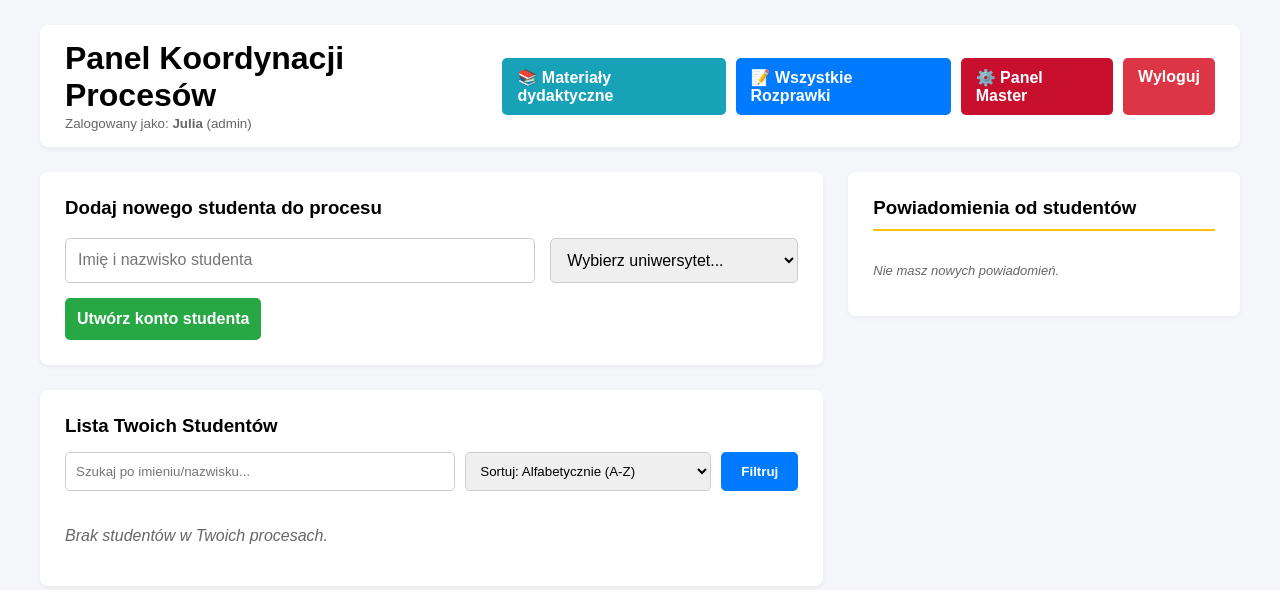
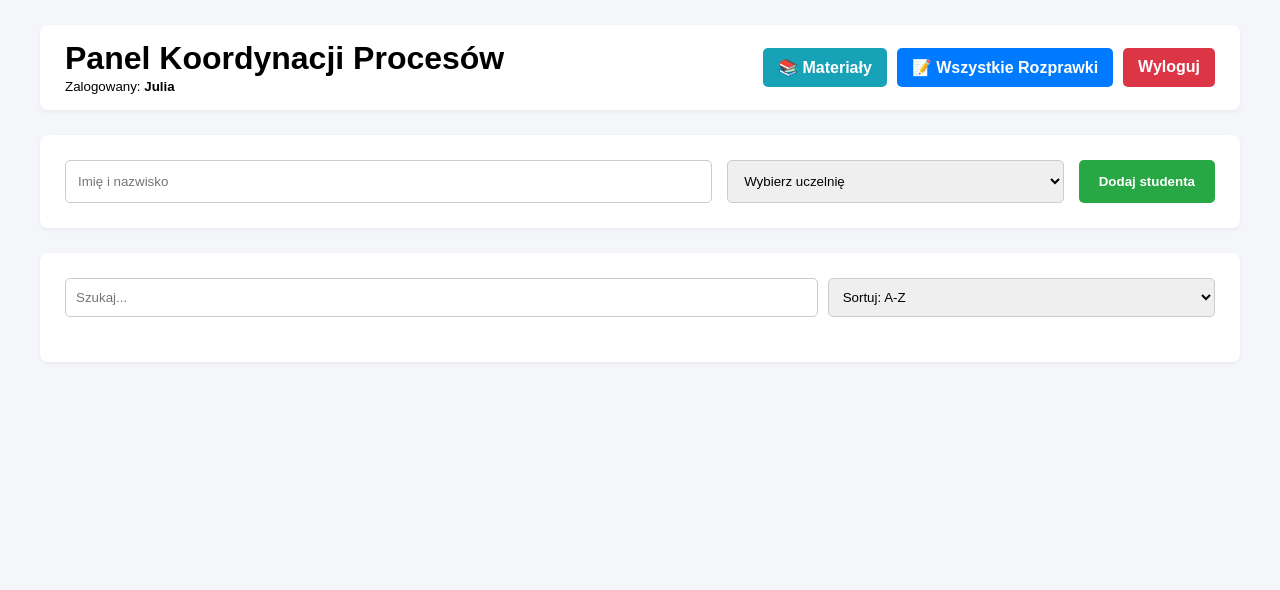
Before and after one commit to kubad0101-creator/rozprawki-app, a Flask app: page /panel in a window 1280 px wide. Shown: the top 590 px of the page. Run offline with Flask 3, Linux system fonts and the light colour scheme; the visitor is signed in with stand-in values (Sample User, id 1); data comes from the database, SQL or seed files in the repository; data that the repository does not hold is empty.

Commit message:
Update panel_dashboard.html

```diff
--- a/templates/panel_dashboard.html
+++ b/templates/panel_dashboard.html
@@ -61,151 +27,66 @@
     <div style="display: flex; justify-content: space-between; align-items: center; margin-bottom: 25px; background: white; padding: 15px 25px; border-radius: 8px; box-shadow: 0 2px 5px rgba(0,0,0,0.05);">
         <div>
             <h1 style="margin: 0;">Panel Koordynacji Procesów</h1>
-            <small style="color: #666;">Zalogowany jako: <strong>{{ user.username }}</strong> ({{ user.role }})</small>
+            <small>Zalogowany: <strong>{{ user.username }}</strong></small>
         </div>
         <div style="display: flex; gap: 10px;">
-            <a href="{{ url_for('panel_materials') }}" style="background: #17a2b8; color: white; padding: 10px 15px; text-decoration: none; border-radius: 5px; font-weight: bold;">📚 Materiały dydaktyczne</a>
+            <a href="{{ url_for('panel_materials') }}" style="background: #17a2b8; color: white; padding: 10px 15px; text-decoration: none; border-radius: 5px; font-weight: bold;">📚 Materiały</a>
             <a href="{{ url_for('admin') }}" style="background: #007bff; color: white; padding: 10px 15px; text-decoration: none; border-radius: 5px; font-weight: bold;">📝 Wszystkie Rozprawki</a>
-            {% if user.role == 'admin' %}
-                <a href="{{ url_for('panel_master') }}" style="background: #c8102e; color: white; padding: 10px 15px; text-decoration: none; border-radius: 5px; font-weight: bold;">⚙️ Panel Master</a>
-            {% endif %}
             <a href="/logout" style="background: #dc3545; color: white; padding: 10px 15px; text-decoration: none; border-radius: 5px; font-weight: bold;">Wyloguj</a>
         </div>
     </div>
 
     <div class="flash-messages">
-        {% with messages = get_flashed_messages(with_categories=true) %}
-            {% if messages %}
-                {% for category, message in messages %}
-                    <div class="alert alert-{{ category }}">
-                        {{ message }}
-                    </div>
-                {% endfor %}
-            {% endif %}
-        {% endwith %}
+        {% with messages = get_flashed_messages(with_categories=true) %}{% if messages %}{% for category, message in messages %}<div class="alert alert-{{ category }}">{{ message }}</div>{% endfor %}{% endif %}{% endwith %}
     </div>
 
     <div style="display: flex; gap: 25px;">
         <div style="flex: 2;">
             <div style="background: white; padding: 25px; border-radius: 8px; margin-bottom: 25px; box-shadow: 0 2px 5px rgba(0,0,0,0.05);">
-                <h3 style="margin-top: 0;">Dodaj nowego studenta do procesu</h3>
-                <form method="POST" action="{{ url_for('panel_add_student') }}" style="display: flex; flex-direction: column; gap: 15px;">
-                    <div style="display: flex; gap: 15px;">
-                        <input type="text" name="name" placeholder="Imię i nazwisko studenta" required style="flex: 2; padding: 12px; border: 1px solid #ccc; border-radius: 5px; font-size: 16px;">
-
+                <form method="POST" action="{{ url_for('panel_add_student') }}" style="display: flex; gap: 15px;">
+                    <input type="text" name="name" placeholder="Imię i nazwisko" required style="flex: 2; padding: 12px; border: 1px solid #ccc; border-radius: 5px;">
                     {% if universities|length == 1 %}
                         <input type="hidden" name="university_id" value="{{ universities[0].id }}">
-                            <div style="flex: 1; padding: 12px; border: 1px solid #ccc; border-radius: 5px; font-size: 16px; background-color: #eef2f5; color: #555;">
-                                Dodany do: <strong>{{ universities[0].name }}</strong>
-                            </div>
+                        <div style="padding: 12px; background: #eef2f5;">{{ universities[0].name }}</div>
                     {% else %}
-                            <select name="university_id" required style="flex: 1; padding: 12px; border: 1px solid #ccc; border-radius: 5px; font-size: 16px;">
-                                <option value="" disabled selected>Wybierz uniwersytet...</option>
-                                {% for uni in universities %}
-                                    <option value="{{ uni.id }}">{{ uni.name }}</option>
-                                {% endfor %}
+                        <select name="university_id" required style="flex: 1; padding: 12px; border: 1px solid #ccc; border-radius: 5px;">
+                            <option value="" disabled selected>Wybierz uczelnię</option>
+                            {% for uni in universities %}<option value="{{ uni.id }}">{{ uni.name }}</option>{% endfor %}
                         </select>
                     {% endif %}
-                    </div>
-                    <button type="submit" style="background: #28a745; color: white; border: none; padding: 12px; border-radius: 5px; cursor: pointer; font-weight: bold; font-size: 16px; align-self: flex-start;">Utwórz konto studenta</button>
+                    <button type="submit" style="background: #28a745; color: white; border: none; padding: 12px 20px; border-radius: 5px; cursor: pointer; font-weight: bold;">Dodaj studenta</button>
                 </form>
             </div>
 
             <div style="background: white; padding: 25px; border-radius: 8px; box-shadow: 0 2px 5px rgba(0,0,0,0.05);">
-                <h3 style="margin: 0; margin-bottom: 15px;">Lista Twoich Studentów</h3>
-
                 <form method="GET" action="{{ url_for('panel_dashboard') }}" style="margin-bottom: 20px; display: flex; gap: 10px;">
-                    <input type="text" name="q" value="{{ search_query }}" placeholder="Szukaj po imieniu/nazwisku..." style="flex: 2; padding: 10px; border: 1px solid #ccc; border-radius: 5px;">
-
+                    <input type="text" name="q" value="{{ search_query }}" placeholder="Szukaj..." style="flex: 2; padding: 10px; border: 1px solid #ccc; border-radius: 5px;">
                     <select name="sort" onchange="this.form.submit()" style="flex: 1; padding: 10px; border: 1px solid #ccc; border-radius: 5px;">
-                        <option value="alpha" {% if sort_by == 'alpha' %}selected{% endif %}>Sortuj: Alfabetycznie (A-Z)</option>
-                        <option value="pending" {% if sort_by == 'pending' %}selected{% endif %}>Sortuj: Do sprawdzenia (Malejąco)</option>
+                        <option value="alpha" {% if sort_by == 'alpha' %}selected{% endif %}>Sortuj: A-Z</option>
+                        <option value="alpha_desc" {% if sort_by == 'alpha_desc' %}selected{% endif %}>Sortuj: Z-A</option>
+                        <option value="pending" {% if sort_by == 'pending' %}selected{% endif %}>Sortuj: Do sprawdzenia</option>
                     </select>
-
-                    <button type="submit" style="background: #007bff; color: white; border: none; padding: 10px 20px; border-radius: 5px; cursor: pointer; font-weight: bold;">Filtruj</button>
-                    {% if search_query %}
-                        <a href="{{ url_for('panel_dashboard') }}" style="padding: 10px 20px; background: #e2e3e5; color: black; text-decoration: none; border-radius: 5px; font-weight: bold;">Wyczyść</a>
-                    {% endif %}
                 </form>
 
-                <div style="display: flex; flex-direction: column;">
                 {% for student in students %}
-                        {% set counts = namespace(completed=0, pending=0) %}
-                        {% for essay in student.essays %}
-                            {% if essay.is_completed %}
-                                {% set counts.completed = counts.completed + 1 %}
-                                {% if not essay.feedback %}
-                                    {% set counts.pending = counts.pending + 1 %}
-                                {% endif %}
-                            {% endif %}
-                        {% endfor %}
+                    {% set pending = namespace(count=0) %}
+                    {% for e in student.essays if e.is_completed and not e.feedback %}{% set pending.count = pending.count + 1 %}{% endfor %}
 
                     <div class="student-card">
-                            <div style="display: flex; flex-direction: column;">
-                                <div style="display: flex; align-items: center; gap: 10px;">
-
-                                    {% if student.university %}
-                                        {% if 'QA' in student.university.name %}
-                                            <span class="uni-badge-qa">QA</span>
-                                        {% elif 'GBS' in student.university.name %}
-                                            <span class="uni-badge-gbs">GBS</span>
-                                        {% else %}
-                                            <span class="uni-badge-other">{{ student.university.name }}</span>
-                                        {% endif %}
-                                    {% endif %}
-
-                                    <span style="font-size: 24px; color: #8ba1b2;">👤</span>
-                                    <a href="/admin/student/{{ student.id }}" class="student-name">
-                                        {{ student.name }}
-                                    </a>
-
-                                    {% if counts.pending > 0 %}
-                                        <span class="pending-badge">
-                                            {{ counts.pending }} DO SPRAWDZENIA
-                                        </span>
-                                    {% endif %}
+                        <div>
+                            {% if 'QA' in student.university.name %}<span class="uni-badge-qa">QA</span>{% else %}<span class="uni-badge-gbs">GBS</span>{% endif %}
+                            <a href="/admin/student/{{ student.id }}" class="student-name">{{ student.name }}</a>
+                            {% if pending.count > 0 %}<span class="pending-badge">{{ pending.count }} DO SPRAWDZENIA</span>{% endif %}
                         </div>
-
-                                <div class="stats-text">
-                                    Napisane: <strong>{{ counts.completed }}</strong> | Niesprawdzone: <strong style="color: {% if counts.pending > 0 %}#d9534f{% else %}#28a745{% endif %};">{{ counts.pending }}</strong>
+                        <div style="display: flex; gap: 10px;">
+                            <button onclick="copy('https://{{ request.host }}/student/{{ student.url_slug }}')" class="btn-link">🔗 Link</button>
+                            <a href="/admin/student/{{ student.id }}" class="btn-exam">📝 Oceny</a>
                         </div>
                     </div>
-
-                            <div style="display: flex; gap: 10px;">
-                                <button onclick="copy('https://{{ request.host }}/student/{{ student.url_slug }}')" class="btn-link">🔗 Link do ucznia</button>
-                                <a href="/admin/student/{{ student.id }}" class="btn-exam">📝 Oceny i Profil</a>
-                            </div>
-                        </div>
-                    {% else %}
-                        <p style="color: #666; font-style: italic;">Brak studentów w Twoich procesach.</p>
                 {% endfor %}
             </div>
         </div>
     </div>
-
-        <div style="flex: 1;">
-            <div style="background: white; padding: 25px; border-radius: 8px; box-shadow: 0 2px 5px rgba(0,0,0,0.05);">
-                <h3 style="margin-top: 0; border-bottom: 2px solid #ffc107; padding-bottom: 10px;">Powiadomienia od studentów</h3>
-                <div style="display: flex; flex-direction: column; gap: 10px;">
-                    {% for notif in notifications %}
-                        <div style="background: #fff3cd; padding: 12px; border-left: 4px solid #ffc107; border-radius: 5px; font-size: 13px;">
-                            <p style="margin: 0; margin-bottom: 5px;">{{ notif.message | safe }}</p>
-                            <small style="color: #777;">{{ notif.created_at.strftime('%Y-%m-%d %H:%M') }}</small>
-                        </div>
-                    {% else %}
-                        <p style="color: #666; font-style: italic; font-size: 13px;">Nie masz nowych powiadomień.</p>
-                    {% endfor %}
-                </div>
-            </div>
-        </div>
-    </div>
-
-    <script>
-        function copy(url) {
-            navigator.clipboard.writeText(url).then(() => {
-                alert('Skopiowano unikalny link studenta:\n' + url);
-            });
-        }
-    </script>
+    <script>function copy(u){navigator.clipboard.writeText(u); alert('Skopiowano!');}</script>
 </body>
 </html>
```
Also changed, not shown: other parts of templates/panel_dashboard.html (+10 -44 lines). Lines whose indentation alone changed are shown as unchanged.
